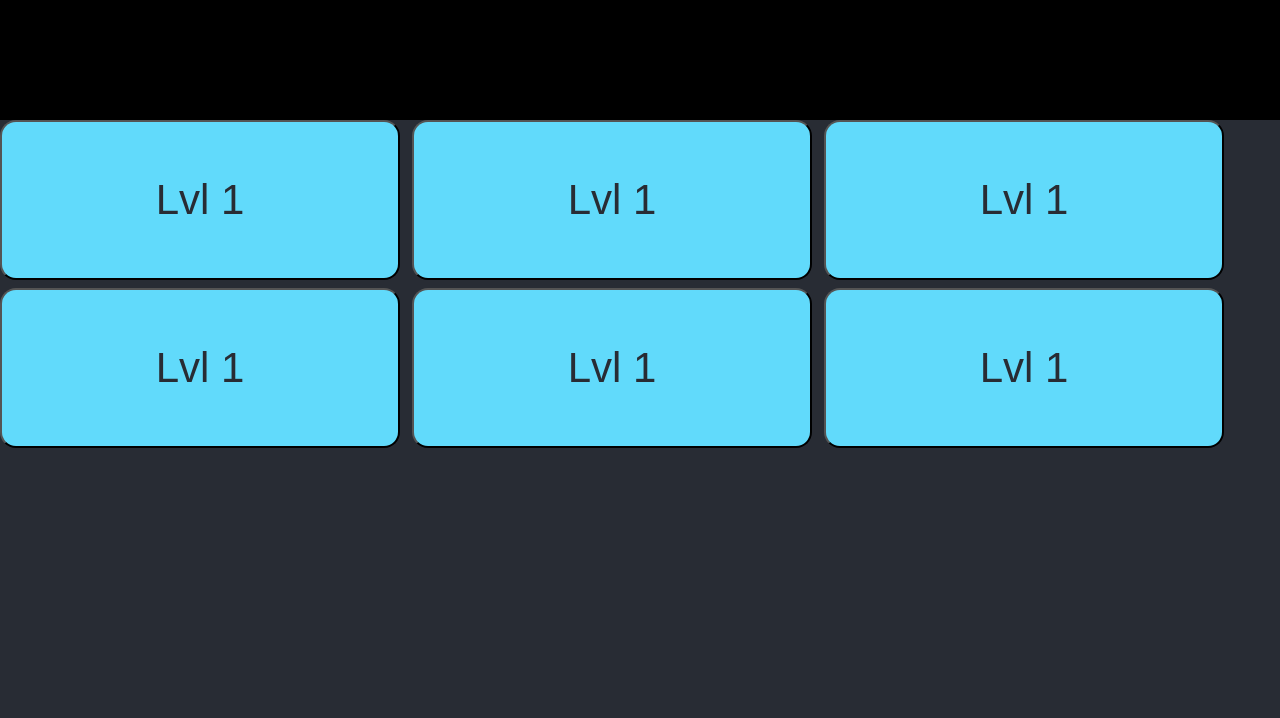
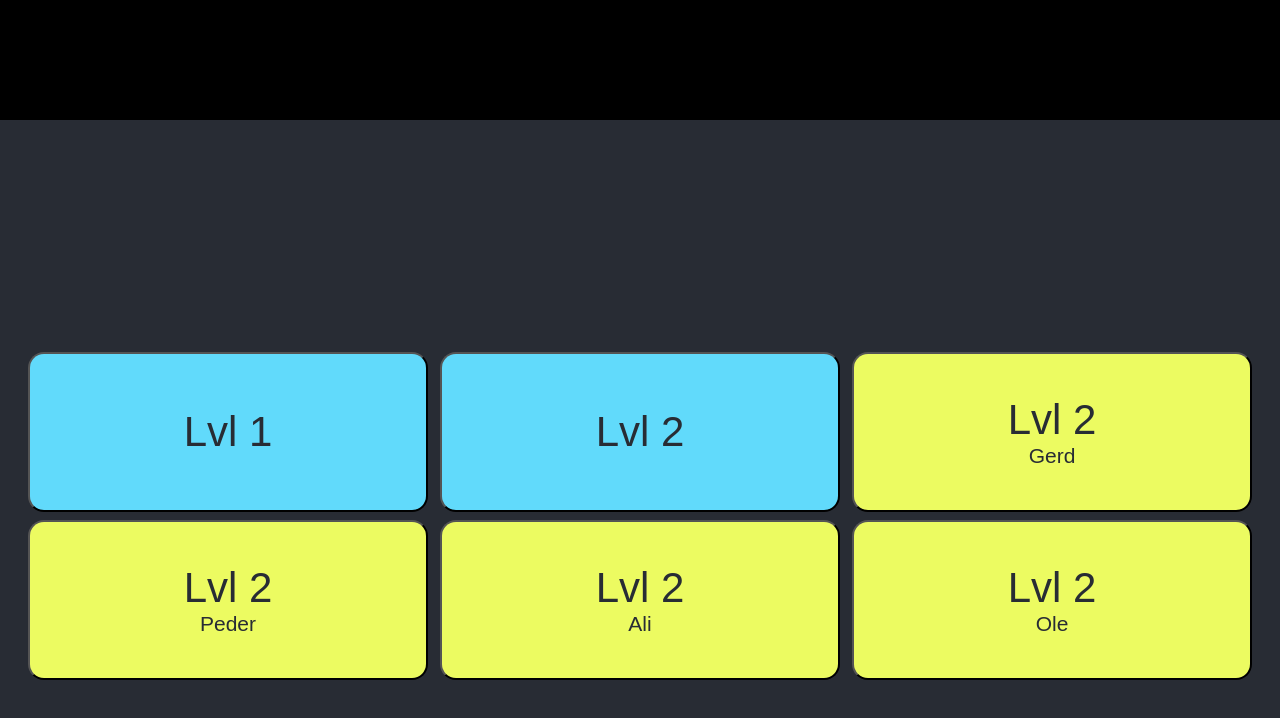
Before and after one commit to fishyFrogFace/08_TFB_INN, a React (Create React App) app: page / in a window 1280 px wide. Shown: the top 718 px of the page. Built offline with nearby package versions, Linux system fonts and the light colour scheme.

Commit message:
Button styling from state and fix tests

```diff
--- a/src/App.tsx
+++ b/src/App.tsx
@@ -20,12 +20,12 @@ const App: React.FC<{}> = props => {
   };
 
   const example = [
-                    { name: "Lvl 1", username: "Gerd", avatar: "jadda" },
-                    { name: "Lvl 1", username: "Lise", avatar: "avatar" },
-                    { name: "Lvl 1", username: "Gerd", avatar: "jadda" },
-                    { name: "Lvl 1", username: "Lise", avatar: "avatar" },
-                    { name: "Lvl 1", username: "Gerd", avatar: "jadda" },
-                   { name: "Lvl 1", username: "Lise", avatar: "avatar" }
+                    { name: "Lvl 1", username: "", avatar: "jadda", status: 'new' },
+                    { name: "Lvl 2", username: "", avatar: "avatar", status: 'new' },
+                    { name: "Lvl 2", username: "Gerd", avatar: "jadda", status: 'paused' },
+                    { name: "Lvl 2", username: "Peder", avatar: "avatar", status: 'paused' },
+                    { name: "Lvl 2", username: "Ali", avatar: "jadda", status: 'paused' },
+                   { name: "Lvl 2", username: "Ole", avatar: "avatar", status: 'paused' }
                   ]
 
   switch (currentPage) {
--- a/src/components/Button.css
+++ b/src/components/Button.css
@@ -1,17 +1,44 @@
 .btn {
   width: 50vmin;
   height: 20vmin;
-  background-color: #61dafb;
   font-size: calc(10px + 4vmin);
   border-radius: 2vmin;
   color: #282c34;
   margin-bottom: 1vmin;
 }
 
-.btn:hover {
+.new {
+  background-color: #61dafb;
+}
+
+.new:hover {
   background-color: #059dc7;
 }
 
-.btn:active {
+.new:active {
   background-color: #03627c;
 }
+
+.paused {
+  background-color: #ecfb61;
+}
+
+.paused:hover {
+  background-color: #c7c405;
+}
+
+.paused:active {
+  background-color: #7a7c03;
+}
+
+.start {
+  background-color: #73fb61;
+}
+
+.start:hover {
+  background-color: #25c705;
+}
+
+.start:active {
+  background-color: #257c03;
+}
--- a/src/components/Button.tsx
+++ b/src/components/Button.tsx
@@ -2,14 +2,15 @@ import React from 'react';
 import './Button.css';
 
 interface Props {
-    onClick: () => void,
-    children: React.ReactNode
+  onClick: () => void,
+  classNames: String,
+  children: React.ReactNode
 }
 
 const Button: React.FC<Props> = props => {
   return (
-    <button className='btn' onClick={props.onClick}>
-        {props.children}
+    <button className={`btn ${props.classNames}`} onClick={props.onClick}>
+      {props.children}
     </button>
   );
 }
--- a/src/frontpage/FrontPage.css
+++ b/src/frontpage/FrontPage.css
@@ -5,3 +5,15 @@
   justify-content: space-between;
   width: 153vmin;
 }
+
+.btn-header {
+  font-size: calc(10px + 4vmin);
+  margin-block-end: 0em;
+  margin-block-start: 0em;
+}
+
+.btn-body {
+  font-size: calc(5px + 2vmin);
+  margin-block-end: 0em;
+  margin-block-start: 0em;
+}
--- a/src/frontpage/FrontPage.tsx
+++ b/src/frontpage/FrontPage.tsx
@@ -8,7 +8,8 @@ import NavBar from '../components/NavBar'
 interface Examination {
   name: String,
   username: String,
-  avatar: String // should be an actual picture or link to picture
+  avatar: String, // should be an actual picture or link to picture
+  status: String
 }
 
 interface Props {
@@ -25,14 +26,17 @@ const FrontPage: React.FC<Props> = props => {
   return (
     <div className="main">
       <NavBar />
+      <div className='questionContainer'>
         <div className='frontpage-buttons'>
           {
             availableExaminations.map(element => {
-            return <Button onClick={() => props.changePage(Page.Examination)}>
-              {element.name}
+              return <Button classNames={element.status} onClick={() => props.changePage(Page.Examination)}>
+                <p className='btn-header'>{element.name}</p>
+                <p className='btn-body'>{element.username}</p>
               </Button>
             })
           }
+        </div>
       </div>
     </div>
   );
--- a/src/questions/Start.tsx
+++ b/src/questions/Start.tsx
@@ -8,7 +8,7 @@ interface Props {
 
 const Start: React.FC<Props> = props => {
   return (
-    <Button onClick={() => props.getResult()}>
+    <Button classNames='start' onClick={() => props.getResult()}>
       Start
     </Button>
   );
```
Also changed, not shown: 1 other file (tests, documents, lock files or other folders). Lines whose indentation alone changed are shown as unchanged.
